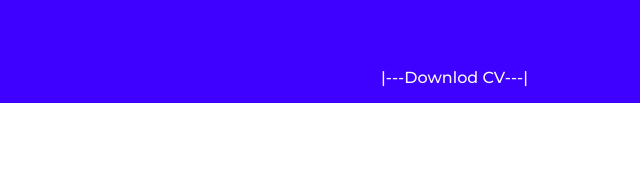
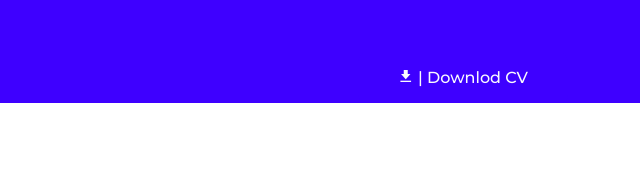
Before and after one commit to sk77g/My-profile, a plain HTML site: page index.html in a window 1280 px wide. Shown: the part 537-733 px from the top of the page, 584-1224 px from the left. Drawn offline with nearby package versions, Linux system fonts and the light colour scheme.

Commit message:
ancher tag changes

```diff
--- a/index.html
+++ b/index.html
@@ -45,7 +45,7 @@
                     <div class="home__scroll">
                         <a href="#about" class="home__scroll-link"><i class='bx bx-up-arrow-alt' ></i>Scroll down</a>
                     </div>
-                    <a download="" href="./assets/Pdf/Suraj.S 12.pdf" class="contact__button">|---Downlod CV---|</a>
+                    <a download="" href="./assets/Pdf/Suraj.S 12.pdf" class="contact__button"><i class='bx bxs-download'></i> | Downlod CV</a>
 
 
                 </div>
```
